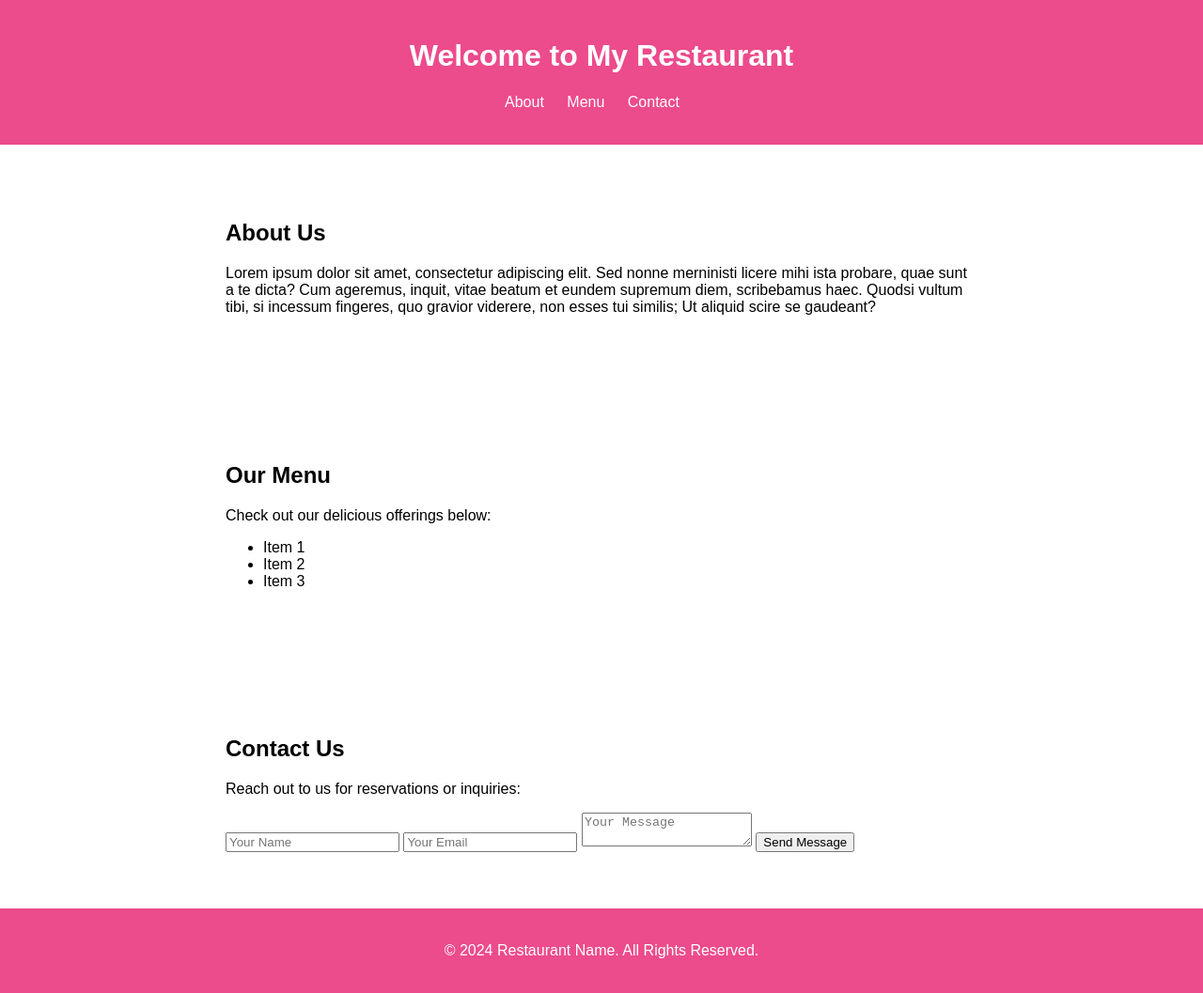
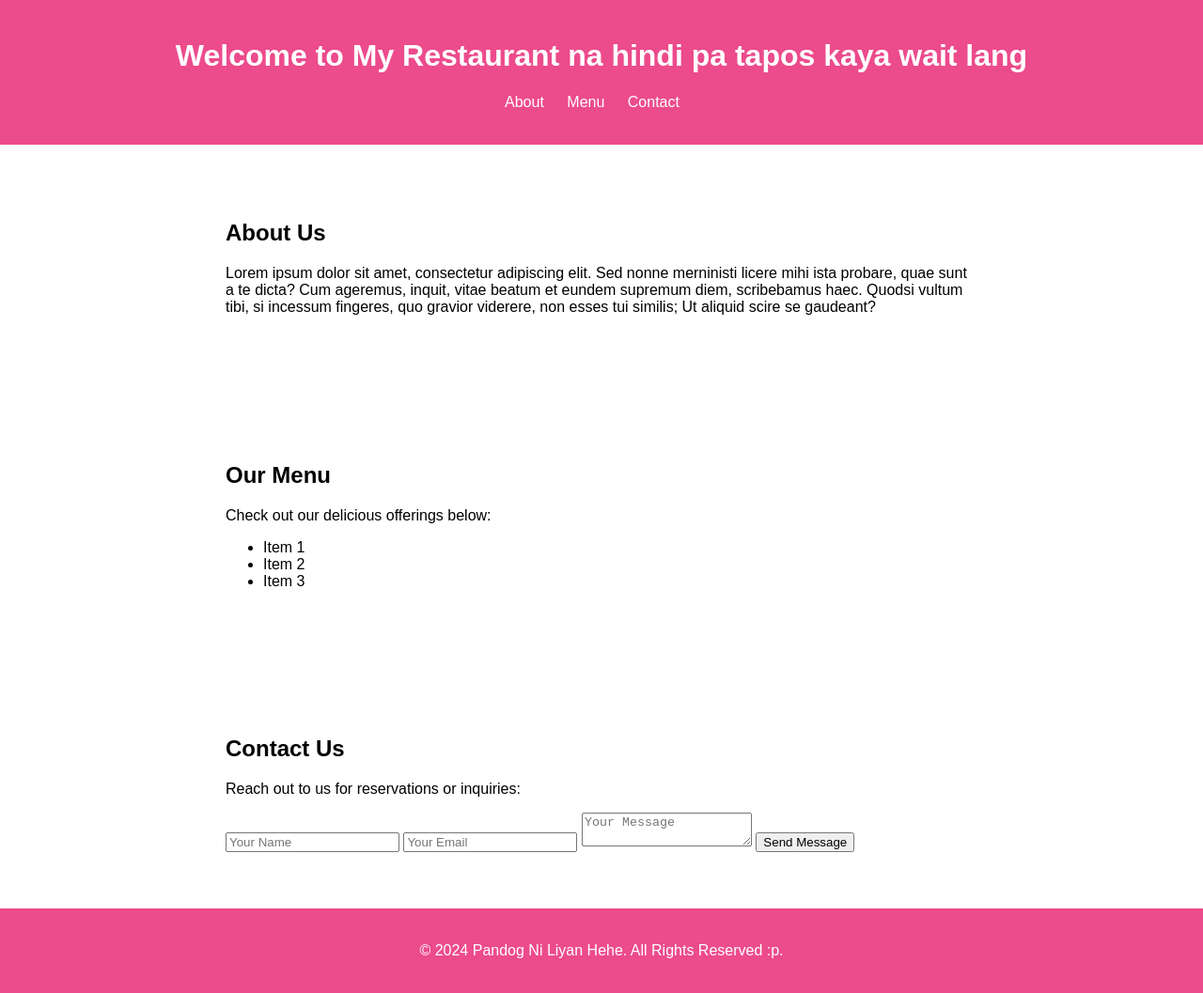
Before and after one commit to 0renjis/AWD-TSA5-RESTAURANT, a plain HTML site: page index.html in a window 1280 px wide. Shown: the whole page at 94% size. Drawn offline with Linux system fonts and the light colour scheme.

Commit message:
Update index.html

```diff
--- a/index.html
+++ b/index.html
@@ -8,7 +8,7 @@
 </head>
 <body>
     <header>
-        <h1>Welcome to My Restaurant</h1>
+        <h1>Welcome to My Restaurant na hindi pa tapos kaya wait lang</h1>
         <nav>
             <ul>
                 <li><a href="#about">About</a></li>
@@ -47,7 +47,7 @@
         </div>
     </section>
     <footer>
-        <p>&copy; 2024 Restaurant Name. All Rights Reserved.</p>
+        <p>&copy; 2024 Pandog Ni Liyan Hehe. All Rights Reserved :p.</p>
     </footer>
     <script src="Assets/JS/script.js"></script>
 </body>
```
